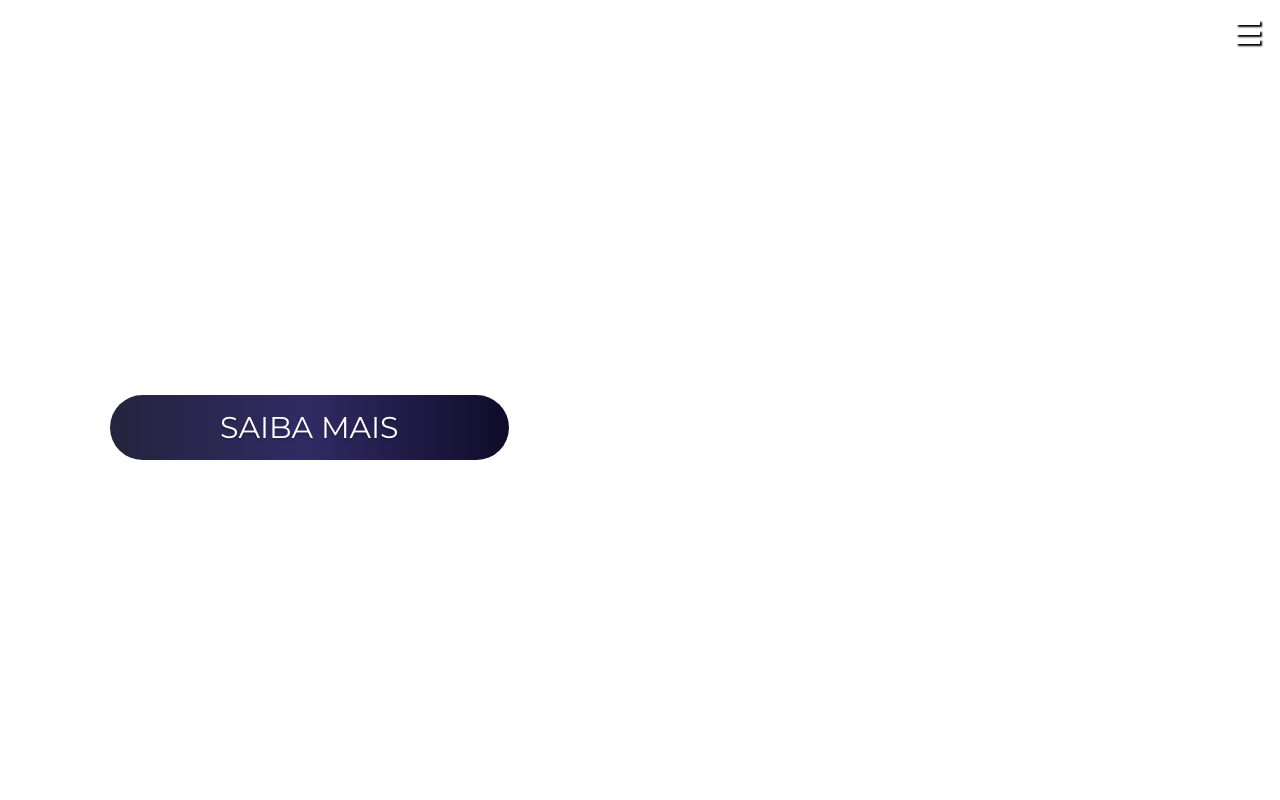
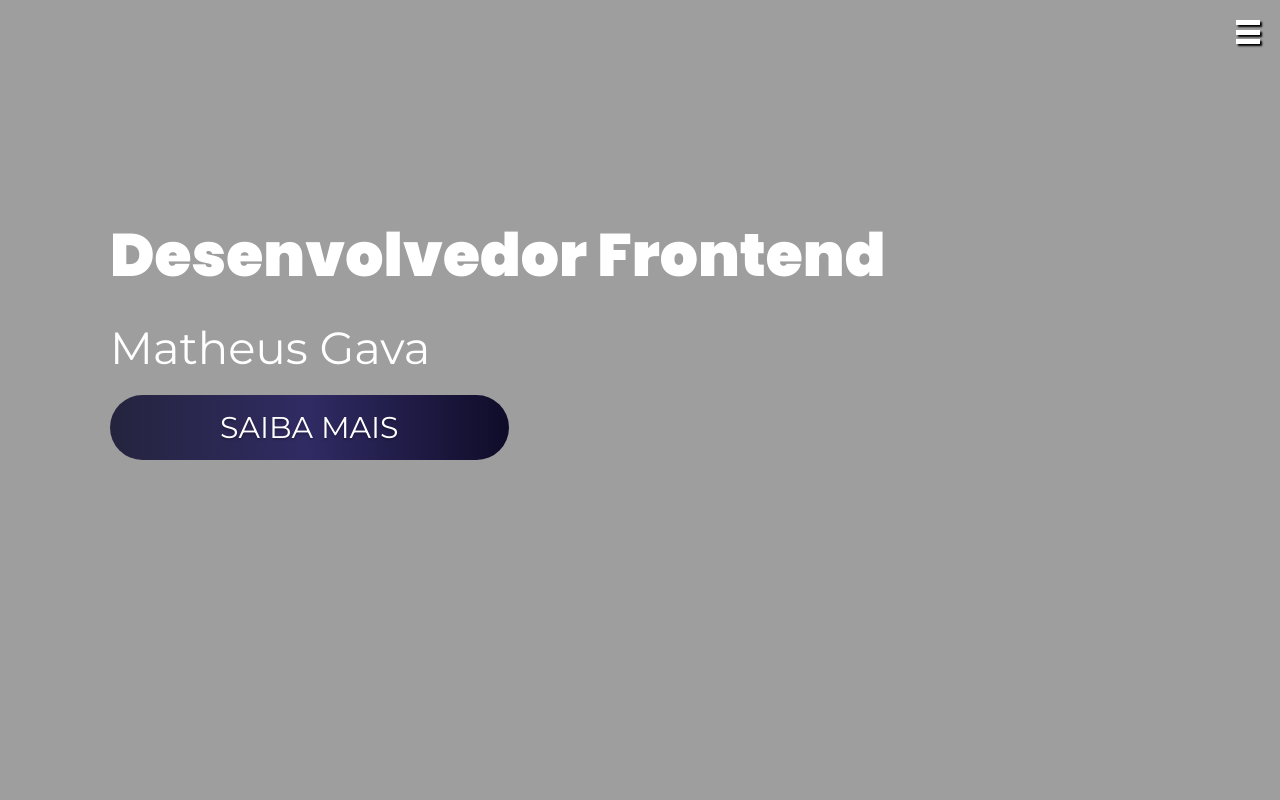
Before and after one commit to MTGava/portfolio-fiap, a plain HTML site: page index.html in a window 1280 px wide. Shown: the top 800 px of the page. Drawn offline with Linux system fonts and the light colour scheme; the site is published under a folder, as on GitHub Pages, so addresses that start at the root find nothing.

Commit message:
Fix: Image

```diff
--- a/assets/css/style.css
+++ b/assets/css/style.css
@@ -67,7 +67,7 @@ header {
     align-items: flex-start;
     height: 100vh;
     background-size: cover;
-    background-image: url('/assets/images/hero.jpg');
+    background-image: url('../images/hero.jpg');
     color: var(--color-default);
     padding: 21rem 11rem;
     gap: 2rem;
```
